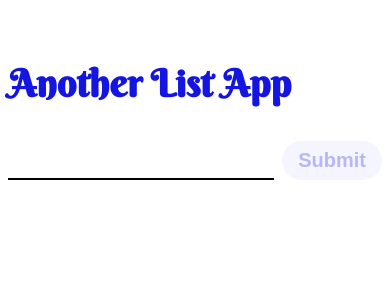
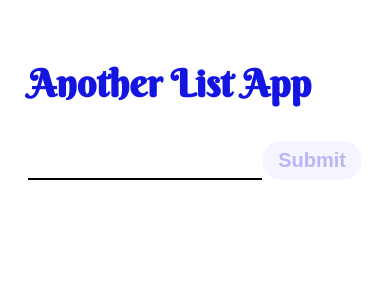
Before and after one commit to alexbrohman/VueToDo, a Vue app: page / in a window 390 px wide. Shown: the top 300 px of the page. Built offline with nearby package versions, Linux system fonts and the light colour scheme.

Commit message:
add padding for mobile

```diff
--- a/src/App.vue
+++ b/src/App.vue
@@ -26,5 +26,7 @@ export default {
 	width: 100%;
 	max-width: 500px;
 	margin: 60px auto;
+	padding: 0 20px;
+	box-sizing: border-box;
 }
 </style>
```
